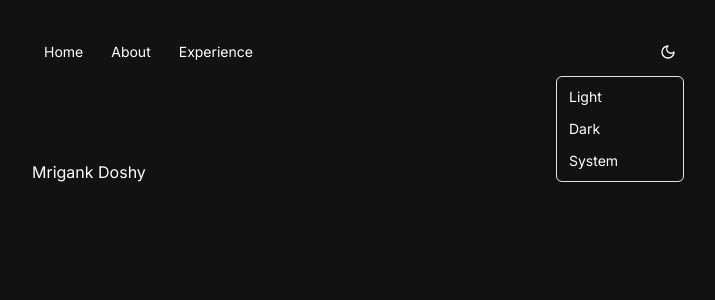
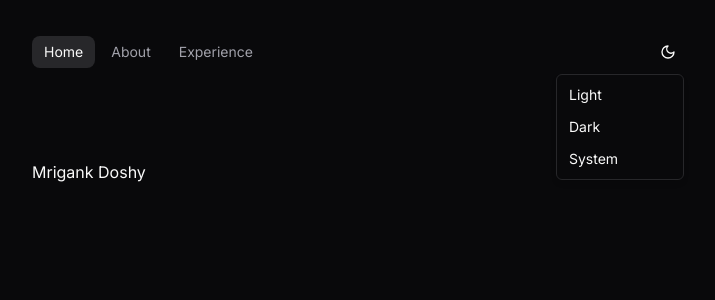
Before and after one commit to mrigankdoshy/personal-website-v2, a Next.js app: page / in a window 1280 px wide. Both pictures are taken after a click on the button "Toggle theme". Shown: the top 300 px of the page, without its empty margins (282-997 px from the left). Built offline with nearby package versions, Linux system fonts and the light colour scheme.

Commit message:
feat: use shadcn themeing, remove radix colors, use css variables

```diff
--- a/package.json
+++ b/package.json
@@ -21,7 +21,6 @@
     "prepare": "husky"
   },
   "dependencies": {
-    "@radix-ui/colors": "^3.0.0",
     "@radix-ui/react-dropdown-menu": "^2.1.4",
     "@radix-ui/react-slot": "^1.1.1",
     "class-variance-authority": "^0.7.1",
@@ -32,7 +31,8 @@
     "next-themes": "^0.4.4",
     "react": "^19.0.0",
     "react-dom": "^19.0.0",
-    "tailwind-merge": "^2.6.0"
+    "tailwind-merge": "^2.6.0",
+    "tailwindcss-animate": "^1.0.7"
   },
   "devDependencies": {
     "@commitlint/cli": "^19.6.1",
--- a/src/app/layout.tsx
+++ b/src/app/layout.tsx
@@ -64,7 +64,7 @@
     <html lang="en" suppressHydrationWarning>
       <body
         className={cn(
-          'bg-background min-h-screen font-sans antialiased',
+          'min-h-screen bg-background font-sans antialiased',
           fontSans.variable
         )}
       >
--- a/src/features/navigation/navigation.tsx
+++ b/src/features/navigation/navigation.tsx
@@ -31,15 +31,17 @@
             <Link
               key={link.path}
               href={link.path}
-              className={`${
-                pathname === link.path ? 'text-primary' : 'text-secondary'
-              } relative rounded-lg px-3 py-1.5 text-sm transition-colors`}
+              className={`relative rounded-lg px-3 py-1.5 text-sm transition-colors ${
+                pathname === link.path
+                  ? 'text-foreground'
+                  : 'text-muted-foreground'
+              }`}
               style={{ WebkitTapHighlightColor: 'transparent' }}
             >
               {pathname === link.path && (
                 <motion.span
                   layoutId="bubble"
-                  className="absolute inset-0 -z-10 rounded-lg bg-tertiary"
+                  className="absolute inset-0 -z-10 rounded-lg bg-accent"
                   transition={{ type: 'spring', bounce: 0.2, duration: 0.6 }}
                 />
               )}
--- /dev/null
+++ b/src/lib/utils.ts
@@ -0,0 +1,6 @@
+import { clsx, type ClassValue } from 'clsx';
+import { twMerge } from 'tailwind-merge';
+
+export function cn(...inputs: ClassValue[]) {
+  return twMerge(clsx(inputs));
+}
--- a/src/shared/styles/globals.css
+++ b/src/shared/styles/globals.css
@@ -2,53 +2,100 @@
 @tailwind components;
 @tailwind utilities;
 
-@import '@radix-ui/colors/gray.css';
-@import '@radix-ui/colors/gray-dark.css';
-@import '@radix-ui/colors/gray-alpha.css';
-@import '@radix-ui/colors/gray-dark-alpha.css';
-
-@import '@radix-ui/colors/blue.css';
-@import '@radix-ui/colors/blue-dark.css';
-@import '@radix-ui/colors/blue-alpha.css';
-@import '@radix-ui/colors/blue-dark-alpha.css';
-
 @layer base {
   :root {
-    --bg: var(--gray-1);
-    --boxBg: var(--gray-4);
+    --background: 0 0% 100%;
+    --foreground: 240 10% 3.9%;
+    --card: 0 0% 100%;
+    --card-foreground: 240 10% 3.9%;
+    --popover: 0 0% 100%;
+    --popover-foreground: 240 10% 3.9%;
+    --primary: 240 5.9% 10%;
+    --primary-foreground: 0 0% 98%;
+    --secondary: 240 4.8% 95.9%;
+    --secondary-foreground: 240 5.9% 10%;
+    --muted: 240 4.8% 95.9%;
+    --muted-foreground: 240 3.8% 46.1%;
+    --accent: 240 4.8% 95.9%;
+    --accent-foreground: 240 5.9% 10%;
+    --destructive: 0 84.2% 60.2%;
+    --destructive-foreground: 0 0% 98%;
+    --border: 240 5.9% 90%;
+    --input: 240 5.9% 90%;
+    --ring: 240 10% 3.9%;
+    --radius: 0.5rem;
+    --chart-1: 12 76% 61%;
+    --chart-2: 173 58% 39%;
+    --chart-3: 197 37% 24%;
+    --chart-4: 43 74% 66%;
+    --chart-5: 27 87% 67%;
   }
 
   .light {
-    --contrast-color: #ffffff;
-    .prose {
-      --tw-prose-headings: var(--gray-12);
-      --tw-prose-body: var(--gray-12);
-      --tw-prose-bold: var(--gray-12);
-      --tw-prose-links: var(--blue-11);
-      --tw-prose-code: var(--gray-12);
-      --tw-prose-quotes: var(--gray-12);
-    }
+    --background: 0 0% 100%;
+    --foreground: 240 10% 3.9%;
+    --card: 0 0% 100%;
+    --card-foreground: 240 10% 3.9%;
+    --popover: 0 0% 100%;
+    --popover-foreground: 240 10% 3.9%;
+    --primary: 240 5.9% 10%;
+    --primary-foreground: 0 0% 98%;
+    --secondary: 240 4.8% 95.9%;
+    --secondary-foreground: 240 5.9% 10%;
+    --muted: 240 4.8% 95.9%;
+    --muted-foreground: 240 3.8% 46.1%;
+    --accent: 240 4.8% 95.9%;
+    --accent-foreground: 240 5.9% 10%;
+    --destructive: 0 84.2% 60.2%;
+    --destructive-foreground: 0 0% 98%;
+    --border: 240 5.9% 90%;
+    --input: 240 5.9% 90%;
+    --ring: 240 5.9% 10%;
+    --radius: 0.5rem;
+    --chart-1: 12 76% 61%;
+    --chart-2: 173 58% 39%;
+    --chart-3: 197 37% 24%;
+    --chart-4: 43 74% 66%;
+    --chart-5: 27 87% 67%;
   }
 
   .dark {
-    --contrast-color: #0b0b0b;
-    .prose {
-      --tw-prose-headings: var(--gray-12);
-      --tw-prose-body: var(--gray-11);
-      --tw-prose-bold: var(--gray-11);
-      --tw-prose-links: var(--blue-11);
-      --tw-prose-code: var(--gray-11);
-      --tw-prose-quotes: var(--gray-11);
-    }
+    --background: 240 10% 3.9%;
+    --foreground: 0 0% 98%;
+    --card: 240 10% 3.9%;
+    --card-foreground: 0 0% 98%;
+    --popover: 240 10% 3.9%;
+    --popover-foreground: 0 0% 98%;
+    --primary: 0 0% 98%;
+    --primary-foreground: 240 5.9% 10%;
+    --secondary: 240 3.7% 15.9%;
+    --secondary-foreground: 0 0% 98%;
+    --muted: 240 3.7% 15.9%;
+    --muted-foreground: 240 5% 64.9%;
+    --accent: 240 3.7% 15.9%;
+    --accent-foreground: 0 0% 98%;
+    --destructive: 0 62.8% 30.6%;
+    --destructive-foreground: 0 0% 98%;
+    --border: 240 3.7% 15.9%;
+    --input: 240 3.7% 15.9%;
+    --ring: 240 4.9% 83.9%;
+    --chart-1: 220 70% 50%;
+    --chart-2: 160 60% 45%;
+    --chart-3: 30 80% 55%;
+    --chart-4: 280 65% 60%;
+    --chart-5: 340 75% 55%;
+  }
+
+  * {
+    @apply border-border;
+  }
+
+  body {
+    @apply bg-background text-foreground;
   }
 
   .main-header {
     -webkit-tap-highlight-color: transparent;
-  }
-
-  body {
-    overflow-x: hidden;
-    background-color: var(--bg);
   }
 }
 
--- a/src/shared/ui/button.tsx
+++ b/src/shared/ui/button.tsx
@@ -4,25 +4,26 @@
 import * as React from 'react';
 
 const buttonVariants = cva(
-  'inline-flex items-center justify-center gap-2 whitespace-nowrap rounded-md text-sm font-medium ring-offset-background transition-colors focus-visible:outline-none focus-visible:ring-2 focus-visible:ring-ring focus-visible:ring-offset-2 disabled:pointer-events-none disabled:opacity-50 [&_svg]:pointer-events-none [&_svg]:size-4 [&_svg]:shrink-0',
+  'inline-flex items-center justify-center gap-2 whitespace-nowrap rounded-md text-sm font-medium transition-colors focus-visible:outline-none focus-visible:ring-1 focus-visible:ring-ring disabled:pointer-events-none disabled:opacity-50 [&_svg]:pointer-events-none [&_svg]:size-4 [&_svg]:shrink-0',
   {
     variants: {
       variant: {
-        default: 'bg-primary text-primary-foreground hover:bg-primary/90',
+        default:
+          'bg-primary text-primary-foreground shadow hover:bg-primary/90',
         destructive:
-          'bg-destructive text-destructive-foreground hover:bg-destructive/90',
+          'bg-destructive text-destructive-foreground shadow-sm hover:bg-destructive/90',
         outline:
-          'border border-input bg-background hover:bg-accent hover:text-accent-foreground',
+          'border border-input bg-background shadow-sm hover:bg-accent hover:text-accent-foreground',
         secondary:
-          'bg-secondary text-secondary-foreground hover:bg-secondary/80',
+          'bg-secondary text-secondary-foreground shadow-sm hover:bg-secondary/80',
         ghost: 'hover:bg-accent hover:text-accent-foreground',
         link: 'text-primary underline-offset-4 hover:underline',
       },
       size: {
-        default: 'h-10 px-4 py-2',
-        sm: 'h-9 rounded-md px-3',
-        lg: 'h-11 rounded-md px-8',
-        icon: 'h-10 w-10',
+        default: 'h-9 px-4 py-2',
+        sm: 'h-8 rounded-md px-3 text-xs',
+        lg: 'h-10 rounded-md px-8',
+        icon: 'h-9 w-9',
       },
     },
     defaultVariants: {
--- a/src/shared/ui/dropdown-menu.tsx
+++ b/src/shared/ui/dropdown-menu.tsx
@@ -26,7 +26,7 @@
   <DropdownMenuPrimitive.SubTrigger
     ref={ref}
     className={cn(
-      'focus:bg-accent data-[state=open]:bg-accent flex cursor-default select-none items-center gap-2 rounded-sm px-2 py-1.5 text-sm outline-none [&_svg]:pointer-events-none [&_svg]:size-4 [&_svg]:shrink-0',
+      'flex cursor-default select-none items-center gap-2 rounded-sm px-2 py-1.5 text-sm outline-none focus:bg-accent data-[state=open]:bg-accent [&_svg]:pointer-events-none [&_svg]:size-4 [&_svg]:shrink-0',
       inset && 'pl-8',
       className
     )}
@@ -46,7 +46,7 @@
   <DropdownMenuPrimitive.SubContent
     ref={ref}
     className={cn(
-      'bg-popover text-popover-foreground data-[state=closed]:animate-out data-[state=closed]:fade-out-0 data-[state=open]:fade-in-0 data-[state=closed]:zoom-out-95 data-[state=open]:zoom-in-95 data-[side=bottom]:slide-in-from-top-2 data-[side=left]:slide-in-from-right-2 data-[side=right]:slide-in-from-left-2 data-[side=top]:slide-in-from-bottom-2 z-50 min-w-[8rem] overflow-hidden rounded-md border p-1 shadow-lg data-[state=open]:animate-in',
+      'z-50 min-w-[8rem] overflow-hidden rounded-md border bg-popover p-1 text-popover-foreground shadow-lg data-[state=open]:animate-in data-[state=closed]:animate-out data-[state=closed]:fade-out-0 data-[state=open]:fade-in-0 data-[state=closed]:zoom-out-95 data-[state=open]:zoom-in-95 data-[side=bottom]:slide-in-from-top-2 data-[side=left]:slide-in-from-right-2 data-[side=right]:slide-in-from-left-2 data-[side=top]:slide-in-from-bottom-2',
       className
     )}
     {...props}
@@ -64,7 +64,8 @@
       ref={ref}
       sideOffset={sideOffset}
       className={cn(
-        'bg-popover text-popover-foreground data-[state=closed]:animate-out data-[state=closed]:fade-out-0 data-[state=open]:fade-in-0 data-[state=closed]:zoom-out-95 data-[state=open]:zoom-in-95 data-[side=bottom]:slide-in-from-top-2 data-[side=left]:slide-in-from-right-2 data-[side=right]:slide-in-from-left-2 data-[side=top]:slide-in-from-bottom-2 z-50 min-w-[8rem] overflow-hidden rounded-md border p-1 shadow-md data-[state=open]:animate-in',
+        'z-50 min-w-[8rem] overflow-hidden rounded-md border bg-popover p-1 text-popover-foreground shadow-md',
+        'data-[state=open]:animate-in data-[state=closed]:animate-out data-[state=closed]:fade-out-0 data-[state=open]:fade-in-0 data-[state=closed]:zoom-out-95 data-[state=open]:zoom-in-95 data-[side=bottom]:slide-in-from-top-2 data-[side=left]:slide-in-from-right-2 data-[side=right]:slide-in-from-left-2 data-[side=top]:slide-in-from-bottom-2',
         className
       )}
       {...props}
@@ -82,7 +83,7 @@
   <DropdownMenuPrimitive.Item
     ref={ref}
     className={cn(
-      'focus:bg-accent focus:text-accent-foreground relative flex cursor-default select-none items-center gap-2 rounded-sm px-2 py-1.5 text-sm outline-none transition-colors data-[disabled]:pointer-events-none data-[disabled]:opacity-50 [&_svg]:pointer-events-none [&_svg]:size-4 [&_svg]:shrink-0',
+      'relative flex cursor-default select-none items-center gap-2 rounded-sm px-2 py-1.5 text-sm outline-none transition-colors focus:bg-accent focus:text-accent-foreground data-[disabled]:pointer-events-none data-[disabled]:opacity-50 [&>svg]:size-4 [&>svg]:shrink-0',
       inset && 'pl-8',
       className
     )}
@@ -98,7 +99,7 @@
   <DropdownMenuPrimitive.CheckboxItem
     ref={ref}
     className={cn(
-      'focus:bg-accent focus:text-accent-foreground relative flex cursor-default select-none items-center rounded-sm py-1.5 pl-8 pr-2 text-sm outline-none transition-colors data-[disabled]:pointer-events-none data-[disabled]:opacity-50',
+      'relative flex cursor-default select-none items-center rounded-sm py-1.5 pl-8 pr-2 text-sm outline-none transition-colors focus:bg-accent focus:text-accent-foreground data-[disabled]:pointer-events-none data-[disabled]:opacity-50',
       className
     )}
     checked={checked}
@@ -122,7 +123,7 @@
   <DropdownMenuPrimitive.RadioItem
     ref={ref}
     className={cn(
-      'focus:bg-accent focus:text-accent-foreground relative flex cursor-default select-none items-center rounded-sm py-1.5 pl-8 pr-2 text-sm outline-none transition-colors data-[disabled]:pointer-events-none data-[disabled]:opacity-50',
+      'relative flex cursor-default select-none items-center rounded-sm py-1.5 pl-8 pr-2 text-sm outline-none transition-colors focus:bg-accent focus:text-accent-foreground data-[disabled]:pointer-events-none data-[disabled]:opacity-50',
       className
     )}
     {...props}
@@ -161,7 +162,7 @@
 >(({ className, ...props }, ref) => (
   <DropdownMenuPrimitive.Separator
     ref={ref}
-    className={cn('bg-muted -mx-1 my-1 h-px', className)}
+    className={cn('-mx-1 my-1 h-px bg-muted', className)}
     {...props}
   />
 ));
--- a/tailwind.config.ts
+++ b/tailwind.config.ts
@@ -16,48 +16,93 @@
       fontFamily: {
         sans: ['var(--font-sans)', ...fontFamily.sans],
       },
-      textColor: {
-        primary: 'var(--gray-12)',
-        secondary: 'var(--gray-11)',
-        tertiary: 'var(--gray-9)',
-        link: 'var(--blue-11)',
+      colors: {
+        background: 'hsl(var(--background))',
+        foreground: 'hsl(var(--foreground))',
+        card: {
+          DEFAULT: 'hsl(var(--card))',
+          foreground: 'hsl(var(--card-foreground))',
+        },
+        popover: {
+          DEFAULT: 'hsl(var(--popover))',
+          foreground: 'hsl(var(--popover-foreground))',
+        },
+        primary: {
+          DEFAULT: 'hsl(var(--primary))',
+          foreground: 'hsl(var(--primary-foreground))',
+        },
+        secondary: {
+          DEFAULT: 'hsl(var(--secondary))',
+          foreground: 'hsl(var(--secondary-foreground))',
+        },
+        muted: {
+          DEFAULT: 'hsl(var(--muted))',
+          foreground: 'hsl(var(--muted-foreground))',
+        },
+        accent: {
+          DEFAULT: 'hsl(var(--accent))',
+          foreground: 'hsl(var(--accent-foreground))',
+        },
+        destructive: {
+          DEFAULT: 'hsl(var(--destructive))',
+          foreground: 'hsl(var(--destructive-foreground))',
+        },
+        border: 'hsl(var(--border))',
+        input: 'hsl(var(--input))',
+        ring: 'hsl(var(--ring))',
+        chart: {
+          '1': 'hsl(var(--chart-1))',
+          '2': 'hsl(var(--chart-2))',
+          '3': 'hsl(var(--chart-3))',
+          '4': 'hsl(var(--chart-4))',
+          '5': 'hsl(var(--chart-5))',
+        },
       },
-      backgroundColor: {
-        contrast: 'var(--contrast-color)',
-        primary: 'var(--gray-1)',
-        secondary: 'var(--gray-2)',
-        tertiary: 'var(--gray-3)',
-      },
-      borderColor: {
-        primary: 'var(--gray-6)',
-        secondary: 'var(--gray-3)',
-      },
-      divideColor: {
-        primary: 'var(--gray-6)',
-        secondary: 'var(--gray-3)',
-      },
-      ringOffsetColor: {
-        primary: 'var(--gray-12)',
-      },
-      boxShadow: {
-        soft: '0 15px 30px 0 rgba(0, 0, 0, 0.04)',
+      borderRadius: {
+        lg: 'var(--radius)',
+        md: 'calc(var(--radius) - 2px)',
+        sm: 'calc(var(--radius) - 4px)',
       },
       keyframes: {
         in: {
-          '0%': { transform: 'translateY(18px)', opacity: '0' },
-          '100%': { transform: 'translateY(0)', opacity: '1' },
+          '0%': {
+            transform: 'translateY(18px)',
+            opacity: '0',
+          },
+          '100%': {
+            transform: 'translateY(0)',
+            opacity: '1',
+          },
         },
         'in-reverse': {
-          '0%': { transform: 'translateY(-18px)', opacity: '0' },
-          '100%': { transform: 'translateY(0px)', opacity: '1' },
+          '0%': {
+            transform: 'translateY(-18px)',
+            opacity: '0',
+          },
+          '100%': {
+            transform: 'translateY(0px)',
+            opacity: '1',
+          },
         },
         'fade-in': {
-          from: { opacity: '0', transform: 'translateY(-10px)' },
-          to: { opacity: '1', transform: 'none' },
+          from: {
+            opacity: '0',
+            transform: 'translateY(-10px)',
+          },
+          to: {
+            opacity: '1',
+            transform: 'none',
+          },
         },
         'fade-up': {
-          from: { opacity: '0', transform: 'translateY(20px)' },
-          to: { opacity: '1', transform: 'none' },
+          from: {
+            opacity: '0',
+            transform: 'translateY(20px)',
+          },
+          to: {
+            opacity: '1',
+            transform: 'none',
+          },
         },
       },
       animation: {
@@ -69,5 +114,5 @@
     },
   },
   // eslint-disable-next-line @typescript-eslint/no-require-imports
-  plugins: [require('@tailwindcss/typography')],
+  plugins: [require('@tailwindcss/typography'), require('tailwindcss-animate')],
 } satisfies Config;
```
Also changed, not shown: components.json, 1 other file (tests, documents, lock files or other folders).
